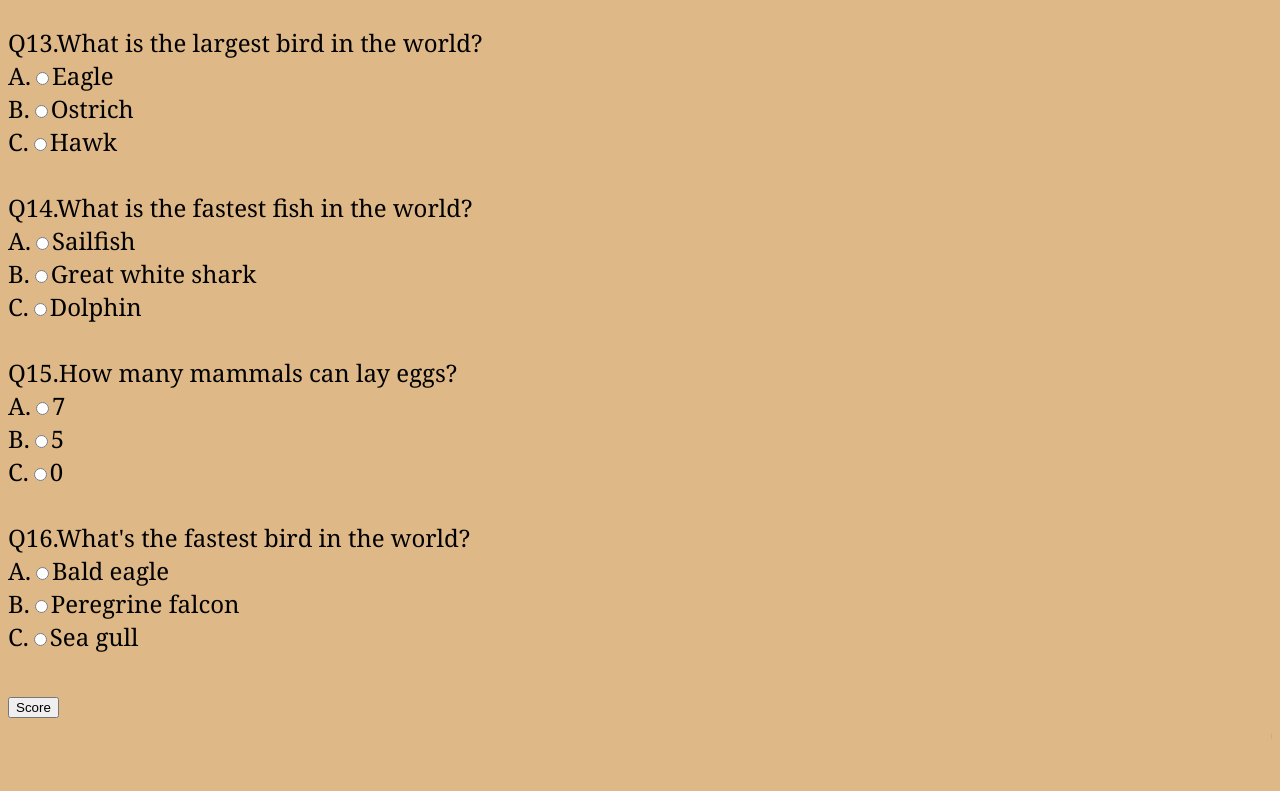
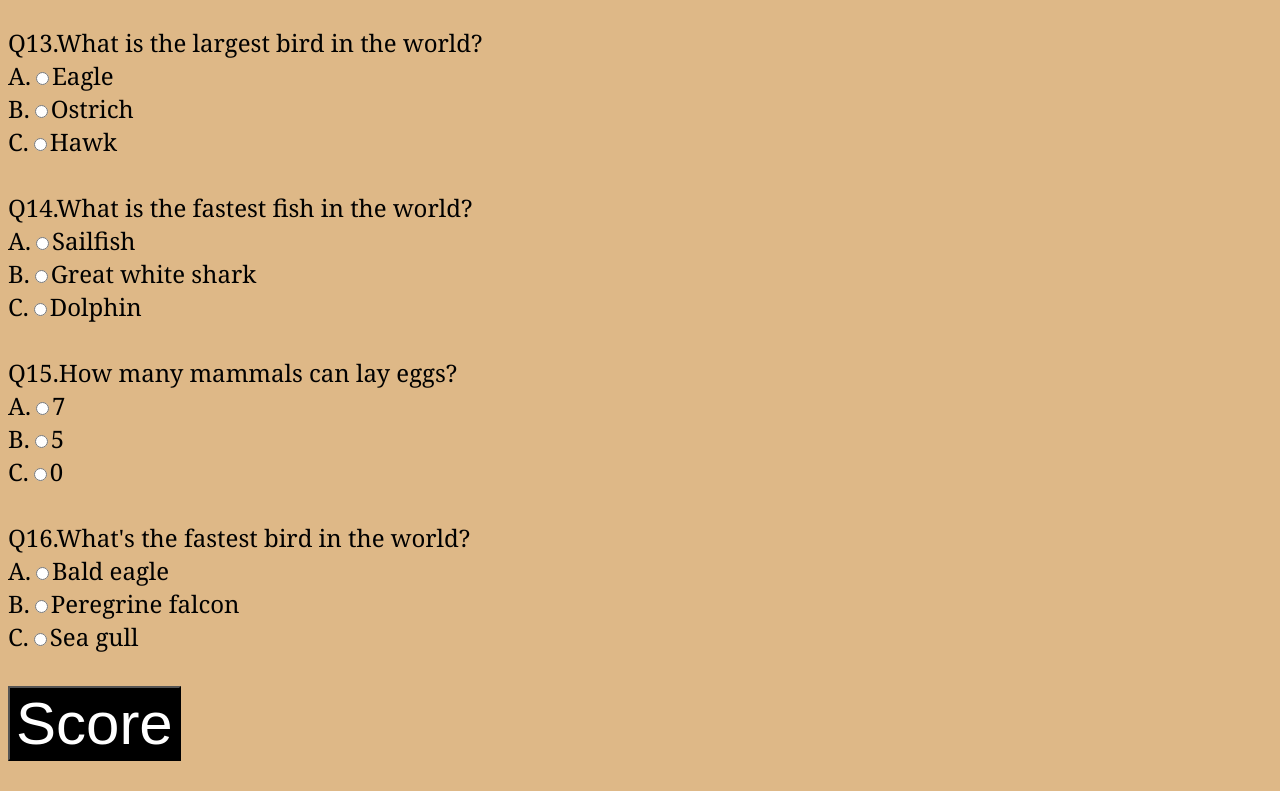
Before and after one commit to Gideon1309/Animal-quiz, a plain HTML site: page index.html in a window 1280 px wide. Shown: the part 2083-2874 px from the top of the page. Before the commit the page ends 2850 px from the top, so only its background shows below. Drawn offline with Linux system fonts and the light colour scheme.

Commit message:
Update index.html

```diff
--- a/index.html
+++ b/index.html
@@ -4,6 +4,7 @@
         <title>Animal Quiz</title>
         <style>
             body{background-color: burlywood;font-family: Georgia, 'Times New Roman', Times, serif;font-size: 150%;}
+            button{padding: auto; background-color: black; color: white;font-size: 60px;}
         </style>
         <script>
             function animal(){
@@ -127,7 +128,7 @@
             B.<input type="radio" name="q16" value="b">Peregrine falcon<br>
             C.<input type="radio" name="q16" value="c">Sea gull<br><br>
 
-            <input type="submit" value="Score" onclick="animal()">
+            <button onclick="animal()">Score</button><br><br>
             <marquee>Created by Gideon Oluwaseun Olanloye</marquee>
         </form>
     </body>
```
